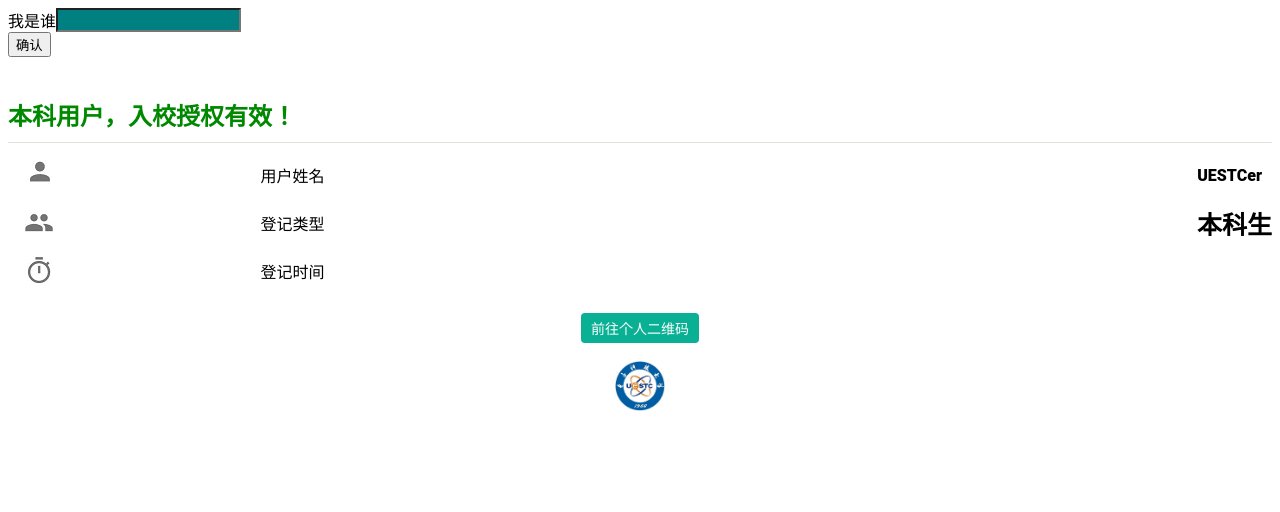
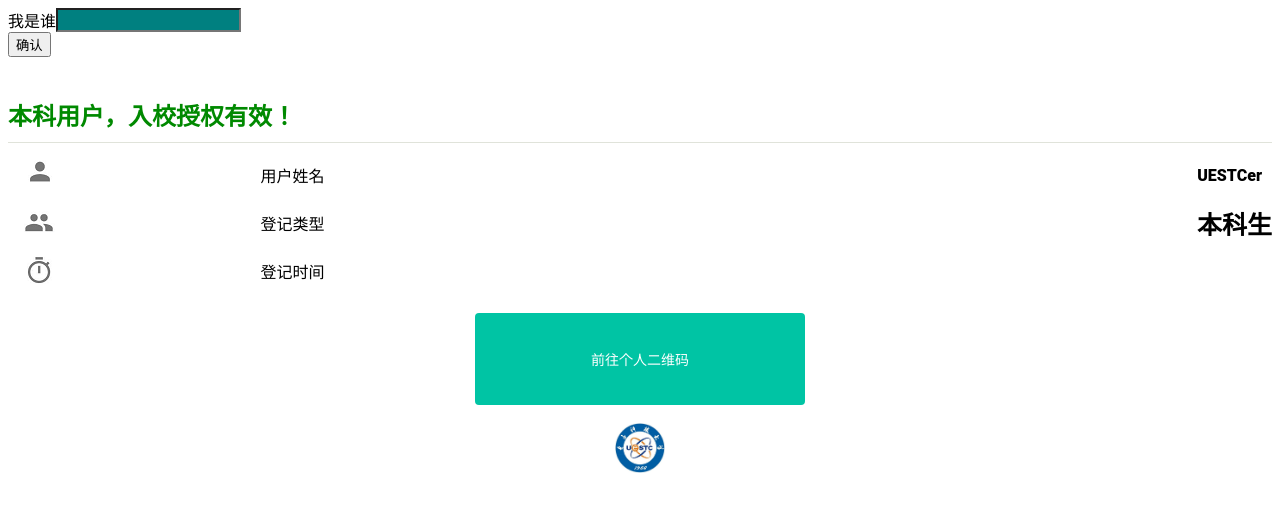
Before and after one commit to ADemonevil/try2, a plain HTML site: page index.html in a window 1280 px wide. Drawn offline with Linux system fonts and the light colour scheme.

Commit message:
Update index.html

```diff
--- a/index.html
+++ b/index.html
@@ -294,10 +294,10 @@
 
 
   .button {
-  	background-color: #09B094; /* Green */
+  	background-color: #00c4a4; /* Green */
     border: none;
     color: white;
-    padding: 5px 10px;
+    padding: 36px 116px;
     text-align: center;
     text-decoration: none;
     /*display: inline-block;*/
```
